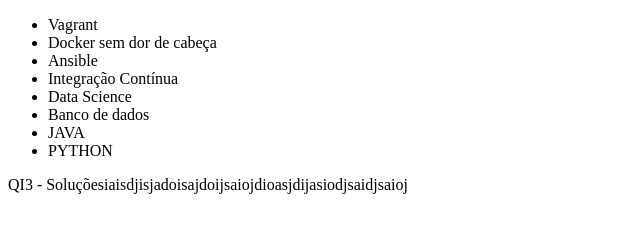
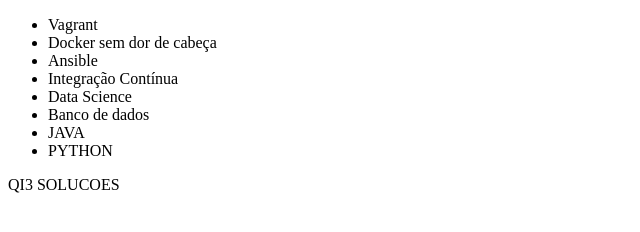
Before and after one commit to jocygnetoqi3/github-repo, a plain HTML site: page index.html in a window 1280 px wide. Shown: the whole page, without its empty margins (0-640 px from the left). Drawn offline with Linux system fonts and the light colour scheme.

Commit message:
modificando os arquivos

```diff
--- a/index.html
+++ b/index.html
@@ -17,6 +17,6 @@
     </ul>
 </body>
 <footer>
-    <p>QI3 - Soluçõesiaisdjisjadoisajdoijsaiojdioasjdijasiodjsaidjsaioj</p>
+    <p>QI3 SOLUCOES</p>
 </footer>
 </html>
```
